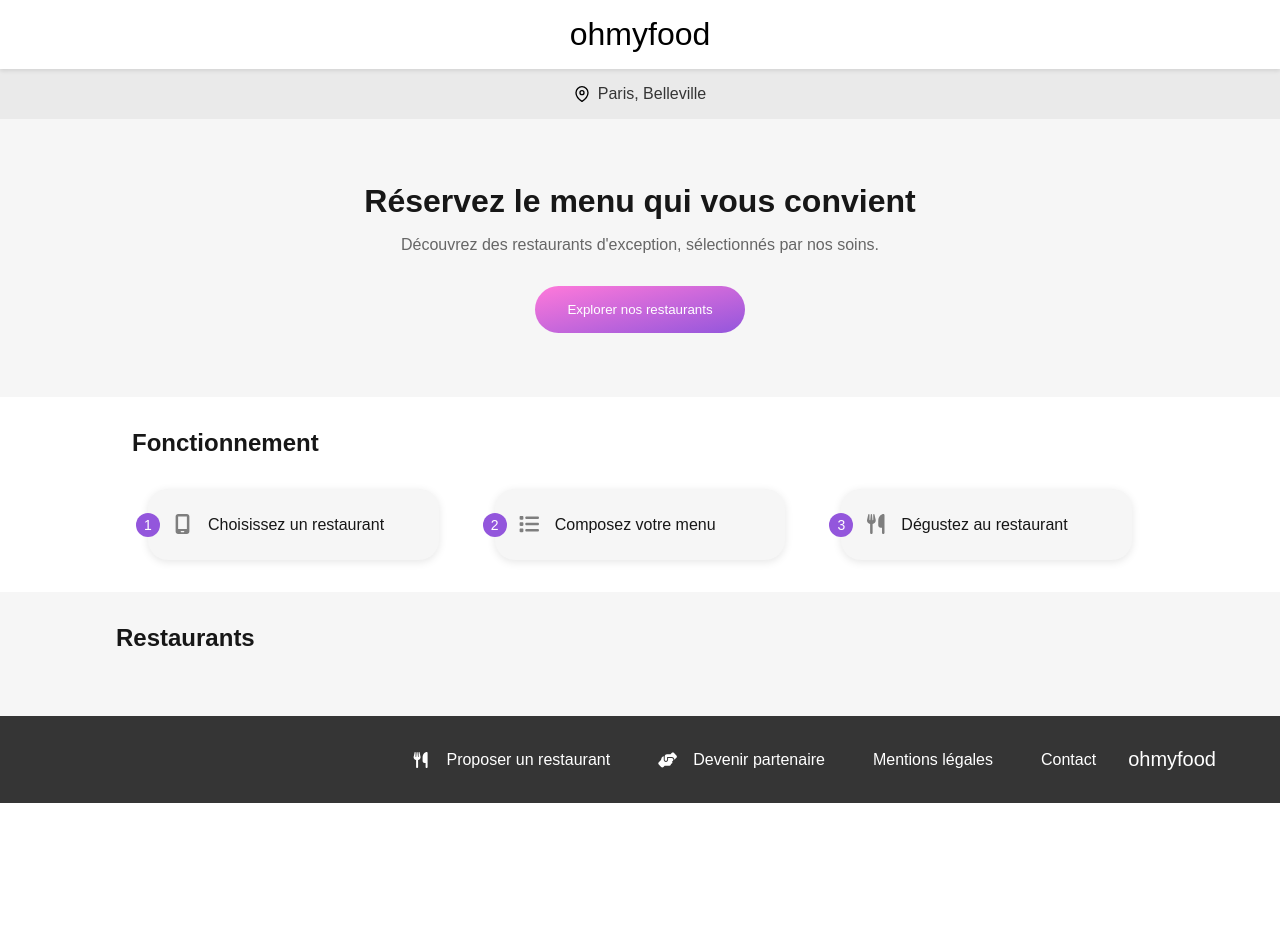
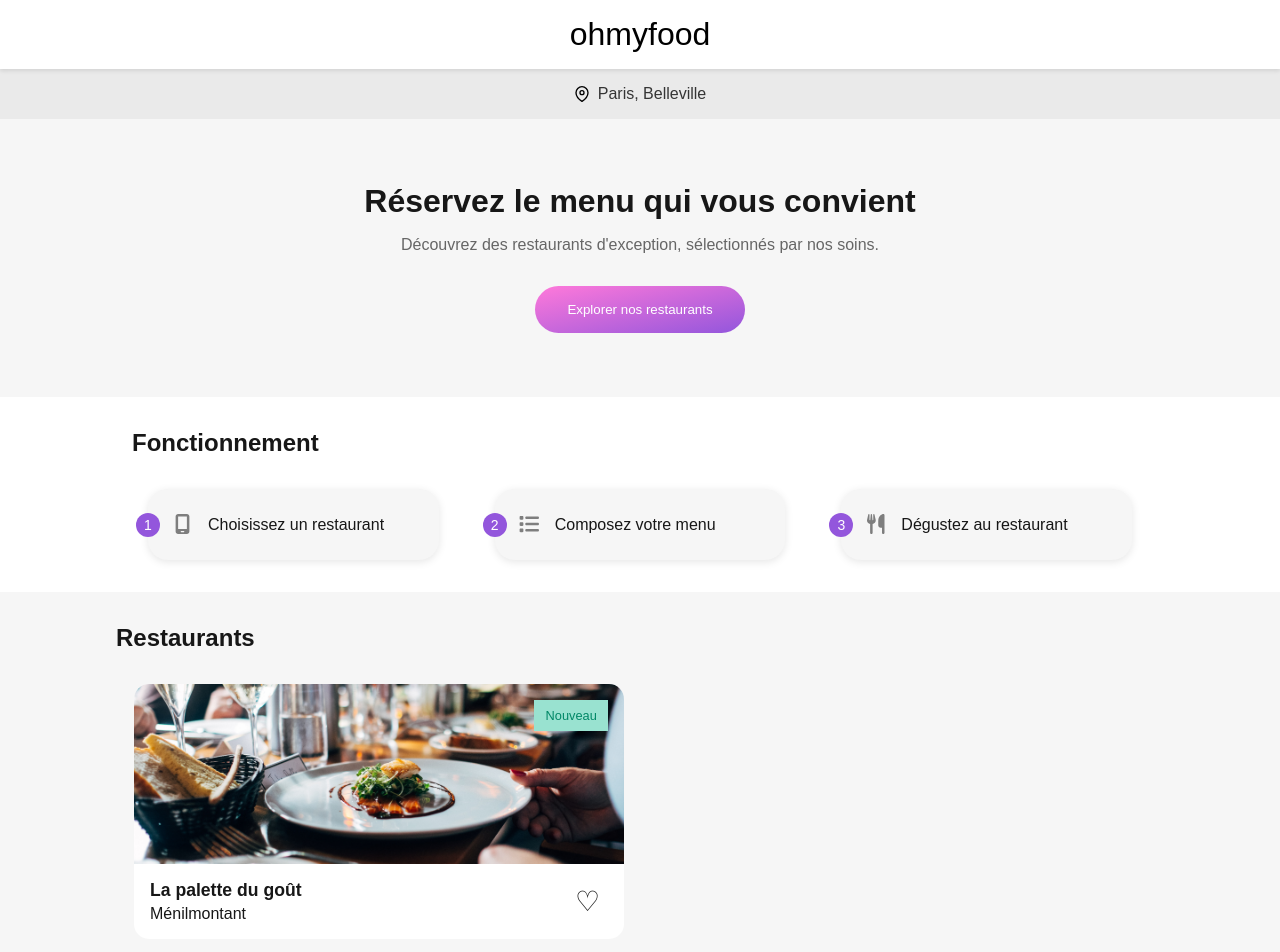
Before and after one commit to spaceLewis/ocr_ohmyfood, a Next.js app: page / in a window 1280 px wide. Shown: the top 952 px of the page. Before the commit the page ends 803 px from the top, so only its background shows below. Built offline with nearby package versions, Linux system fonts and the light colour scheme; a web font is replaced by a local one.

Commit message:
add restaurant card

```diff
--- a/src/app/page.jsx
+++ b/src/app/page.jsx
@@ -1,8 +1,7 @@
 import Image from "next/image";
 import styles from "./page.module.css";
 import Steps from "@/components/Steps/Steps";
-
-
+import RestaurantCard from "@/components/RestaurantCard/RestaurantCard";
 
 export default function Home() {
   return (
@@ -26,7 +25,7 @@ export default function Home() {
         <div className={styles.restaurantsContent}>
           <h2>Restaurants</h2>
           <div className={styles.restaurantGrid}>
-
+            <RestaurantCard />
           </div>
         </div>
       </section>
--- /dev/null
+++ b/src/components/RestaurantCard/RestaurantCard.jsx
@@ -0,0 +1,26 @@
+import Image from "next/image";
+import styles from "./RestaurantCard.module.css";
+
+export default function RestaurantCard() {
+  return (
+    <article className={styles.card}>
+      <div className={styles.imageContainer}>
+        <Image
+          src="/images/restaurants/jay-wennington-N_Y88TWmGwA-unsplash.jpg"
+          alt="Plat du restaurant La palette du goût"
+          fill
+          sizes="100vw"
+          className={styles.image}
+        />
+        <span className={styles.badge}>Nouveau</span>
+      </div>
+      <div className={styles.details}>
+        <div>
+          <h3>La palette du goût</h3>
+          <p>Ménilmontant</p>
+        </div>
+        <span className={styles.heart} aria-hidden="true">♡</span>
+      </div>
+    </article>
+  );
+}
--- /dev/null
+++ b/src/components/RestaurantCard/RestaurantCard.module.css
@@ -0,0 +1,47 @@
+.card {
+  overflow: hidden;
+  background: white;
+  border-radius: 15px;
+}
+
+.imageContainer {
+  position: relative;
+  height: 180px;
+}
+
+.image {
+  object-fit: cover;
+}
+
+.badge {
+  position: absolute;
+  top: 1rem;
+  right: 1rem;
+  padding: 0.5rem 0.7rem;
+  background: #99e2d0;
+  color: #008766;
+  font-size: 0.8rem;
+  font-weight: 500;
+}
+
+.details {
+  display: flex;
+  align-items: center;
+  justify-content: space-between;
+  padding: 1rem;
+}
+
+.details h3 {
+  font-size: 1.1rem;
+  margin-bottom: 0.25rem;
+}
+
+.details p {
+  font-size: 1rem;
+}
+
+.heart {
+  font-size: 28px;
+  line-height: 1;
+  margin-right: 0.5rem;
+}
```
